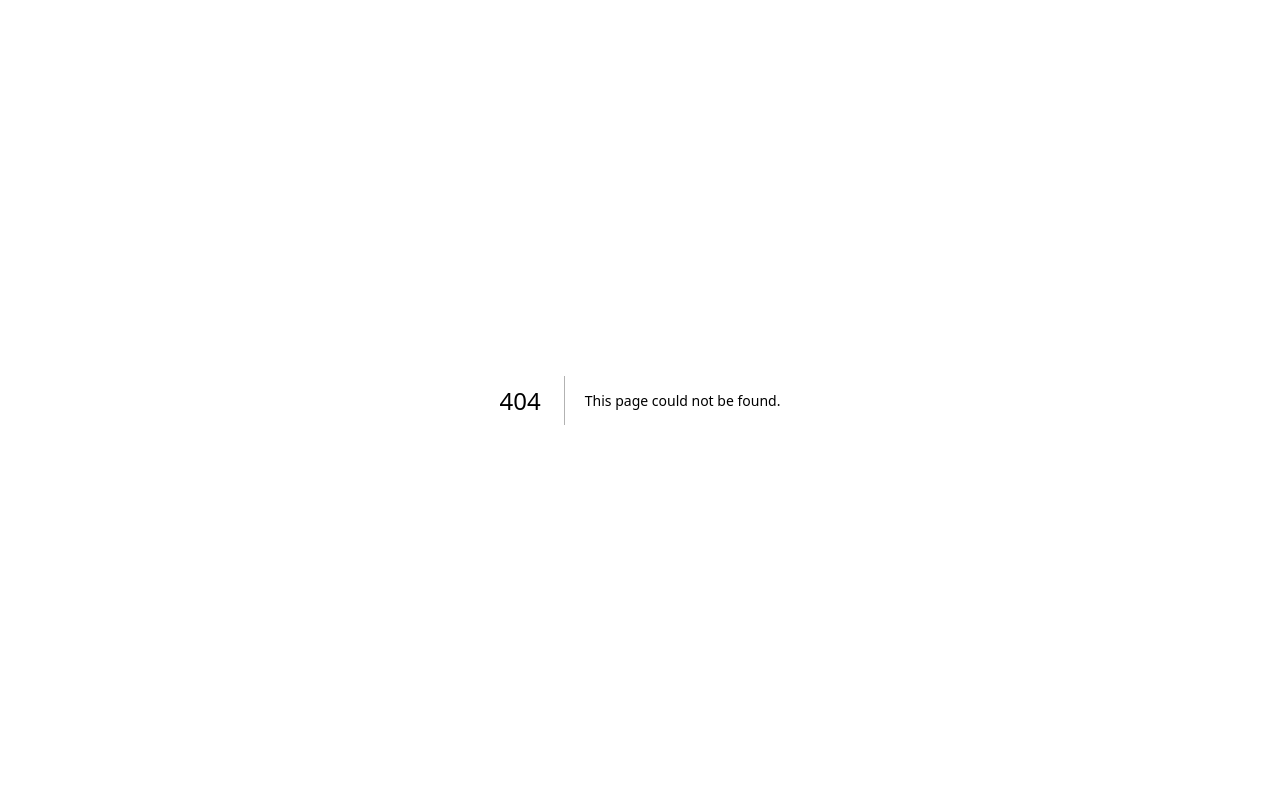
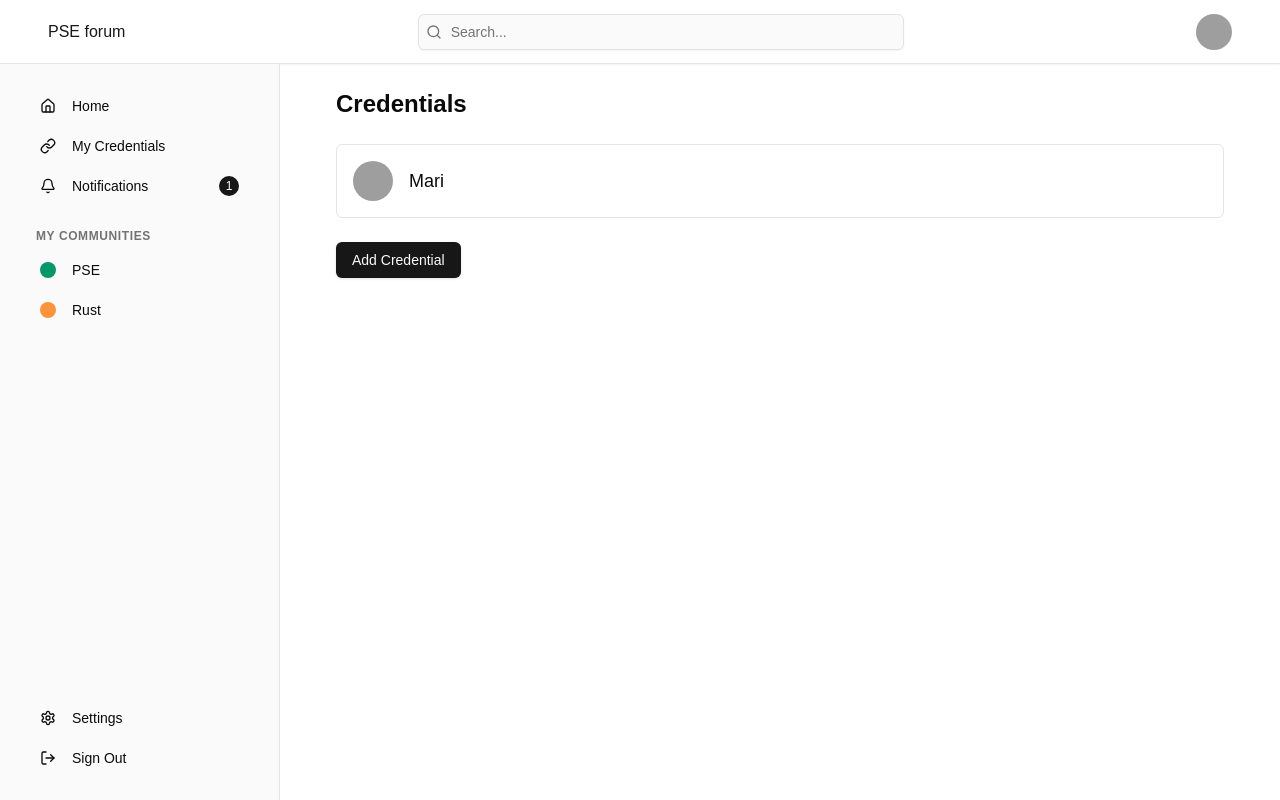
Before and after one commit to aguzmant103/pse-forum-v0, a Next.js app: page /credentials in a window 1280 px wide. Before the commit this address had no page. Built offline with nearby package versions, Linux system fonts and the light colour scheme; grey boxes are pictures that could not be loaded.

Commit message:
feat: credentials v1

```diff
--- /dev/null
+++ b/app/credentials/credentials-content.tsx
@@ -0,0 +1,103 @@
+"use client"
+
+import { useState } from "react"
+import { Button } from "@/components/ui/button"
+import { Avatar, AvatarFallback, AvatarImage } from "@/components/ui/avatar"
+import { Select, SelectContent, SelectItem, SelectTrigger, SelectValue } from "@/components/ui/select"
+
+export function CredentialsContent() {
+  const [showAddCredential, setShowAddCredential] = useState(false)
+  const [selectedType, setSelectedType] = useState<string>("")
+
+  const credentials = [
+    {
+      id: 1,
+      user: "Mari",
+      avatar: "https://example.com/avatar.jpg",
+    },
+    // Add more credentials as needed
+  ]
+
+  const showVerificationOptions = ["Age", "Residency", "Genre"].includes(selectedType)
+
+  return (
+    <div className="flex-1 container mx-6 py-6">
+      <h1 className="text-2xl font-bold mb-6">Credentials</h1>
+
+      <div className="space-y-4">
+        {credentials.map((credential) => (
+          <div key={credential.id} className="flex items-center gap-4 p-4 rounded-md border bg-white">
+            <Avatar>
+              <AvatarImage src={credential.avatar} alt={`${credential.user}'s avatar`} />
+              <AvatarFallback>{credential.user.charAt(0)}</AvatarFallback>
+            </Avatar>
+            <span className="text-lg">{credential.user}</span>
+          </div>
+        ))}
+      </div>
+
+      <Button className="mt-6" onClick={() => setShowAddCredential(true)}>
+        Add Credential
+      </Button>
+
+      {showAddCredential && (
+        <div className="fixed inset-0 bg-black bg-opacity-50 flex justify-end">
+          <div className="w-1/3 bg-white p-6 border-l shadow-lg">
+            <div className="flex justify-between items-center mb-4">
+              <h2 className="text-lg font-semibold">Add Credentials</h2>
+              <button
+                onClick={() => {
+                  setShowAddCredential(false)
+                  setSelectedType("")
+                }}
+                className="text-gray-500 hover:text-gray-700"
+              >
+                ✕
+              </button>
+            </div>
+
+            <div className="space-y-4">
+              <Select
+                value={selectedType}
+                onValueChange={setSelectedType}
+              >
+                <SelectTrigger>
+                  <SelectValue placeholder="Type of Credential" />
+                </SelectTrigger>
+                <SelectContent>
+                  <SelectItem value="Age">Age</SelectItem>
+                  <SelectItem value="Residency">Residency</SelectItem>
+                  <SelectItem value="Genre">Genre</SelectItem>
+                  <SelectItem value="Email">Email</SelectItem>
+                </SelectContent>
+              </Select>
+
+              {showVerificationOptions && (
+                <div className="space-y-2">
+                  <p className="text-sm text-muted-foreground">Choose verification method:</p>
+                  <div className="grid grid-cols-2 gap-2">
+                    <Button variant="outline" className="w-full">
+                      Anon Aadhaar
+                    </Button>
+                    <Button variant="outline" className="w-full">
+                      Open Passport
+                    </Button>
+                  </div>
+                </div>
+              )}
+
+              {selectedType === "Email" && (
+                <div className="space-y-2">
+                  <p className="text-sm text-muted-foreground">Verify your email:</p>
+                  <Button variant="outline" className="w-full">
+                    Connect Email
+                  </Button>
+                </div>
+              )}
+            </div>
+          </div>
+        </div>
+      )}
+    </div>
+  )
+}
--- /dev/null
+++ b/app/credentials/page.tsx
@@ -0,0 +1,15 @@
+import { LeftSidebar } from "@/components/left-sidebar"
+import { Navbar } from "@/components/navbar"
+import { CredentialsContent } from "./credentials-content"
+
+export default function CredentialsPage() {
+  return (
+    <div className="min-h-screen bg-background">
+      <Navbar />
+      <div className="flex">
+        <LeftSidebar />
+        <CredentialsContent />
+      </div>
+    </div>
+  )
+}
```
